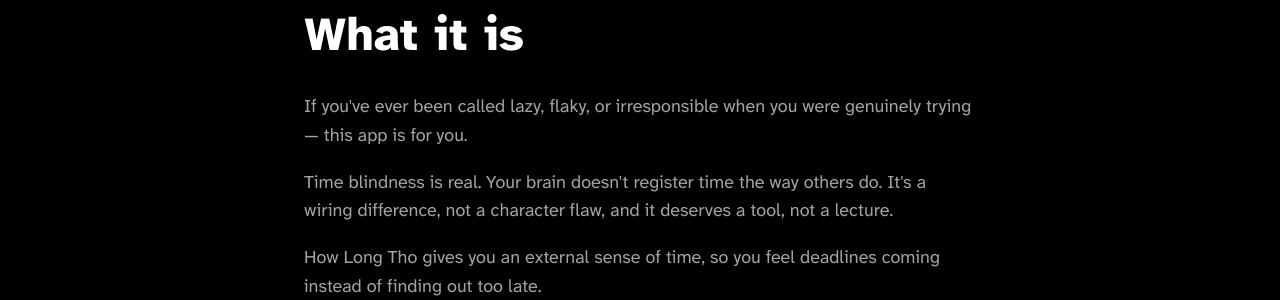
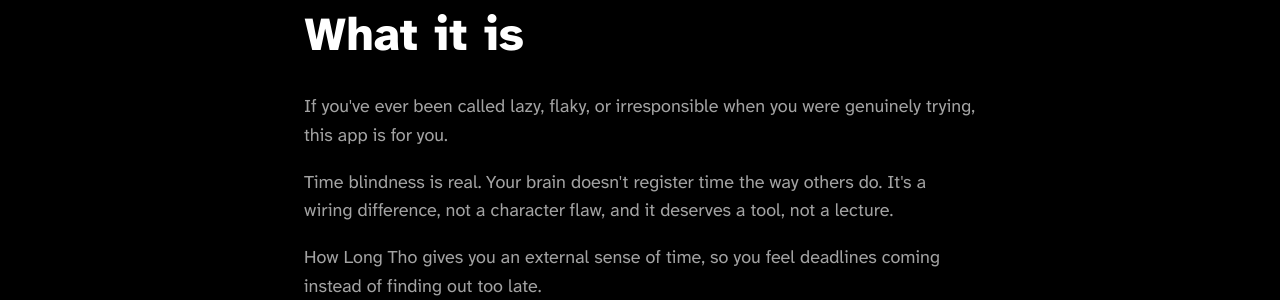
Before and after one commit to afknapping/howlongtho-website, a Jekyll site: the page built from index.md, in a window 1280 px wide and 900 px high, scrolled down 1052 px. Shown: the part 166-466 px from the top of the window. Built offline with Jekyll 4.4.1, drawn with Linux system fonts in a browser that asks for light colours.

Commit message:
Propagate punctuation edit from ios-app-store-content.md
Em dash → comma in the opening description line, matching the source
doc verbatim.

Co-Authored-By: Claude Sonnet 5 <noreply@anthropic.com>

```diff
--- a/index.md
+++ b/index.md
@@ -23,7 +23,7 @@ Your brain doesn't feel time passing. How Long Tho makes time visible.
 <h2>What it is</h2>
 <p>
 If you've ever been called lazy, flaky, or irresponsible when you were
-genuinely trying — this app is for you.
+genuinely trying, this app is for you.
 </p>
 <p>
 Time blindness is real. Your brain doesn't register time the way
```
